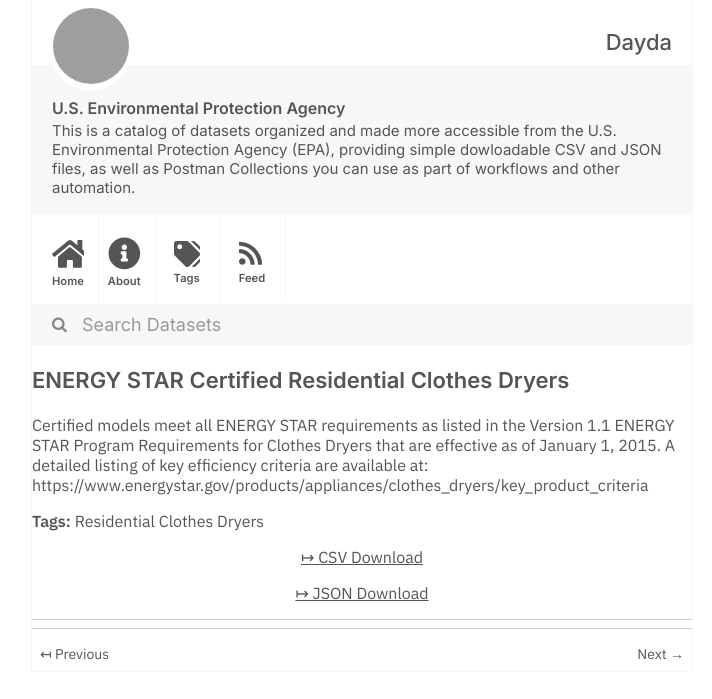
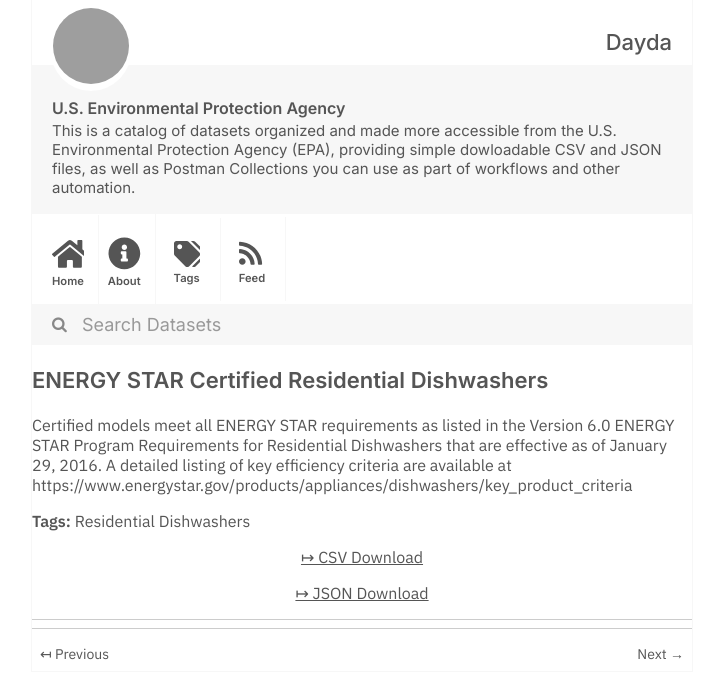
Before and after one commit to dayda-entities/us-environmental-protection-agency, a Jekyll site: the page built from _posts/2020-11-12-energy-star-certified-resident.md, in a window 1280 px wide, cut to the strip 0-699 px from the top of the page. Shown: the whole strip, without its empty margins (278-990 px from the left). Built offline with Jekyll 4.4.1, drawn with Linux system fonts in a browser that asks for light colours; grey boxes are pictures that could not be loaded.

```diff
--- a/_posts/2020-11-12-energy-star-certified-resident.md
+++ b/_posts/2020-11-12-energy-star-certified-resident.md
@@ -1,15 +1,15 @@
 ---
-title: ENERGY STAR Certified Residential Clothes Dryers
-created: '2020-11-12T14:52:34.755844'
-modified: '2021-05-15T10:46:48.914701'
+title: ENERGY STAR Certified Residential Dishwashers
+created: '2020-11-12T14:52:08.943654'
+modified: '2021-05-15T10:44:48.466079'
 state: active
 type: dataset
 tags:
-  - Residential Clothes Dryers
+  - Residential Dishwashers
 groups: []
-csv_url: 'https://data.energystar.gov/api/views/t9u7-4d2j/rows.csv?accessType=DOWNLOAD'
-json_url: 'https://data.energystar.gov/api/views/t9u7-4d2j/rows.json?accessType=DOWNLOAD'
+csv_url: 'https://data.energystar.gov/api/views/58b3-559d/rows.csv?accessType=DOWNLOAD'
+json_url: 'https://data.energystar.gov/api/views/58b3-559d/rows.json?accessType=DOWNLOAD'
 layout: post
 
 ---
-Certified models meet all ENERGY STAR requirements as listed in the Version 1.1 ENERGY STAR Program Requirements for Clothes Dryers that are effective as of January 1, 2015. A detailed listing of key efficiency criteria are available at: https://www.energystar.gov/products/appliances/clothes_dryers/key_product_criteria
+Certified models meet all ENERGY STAR requirements as listed in the Version 6.0 ENERGY STAR Program Requirements for Residential Dishwashers that are effective as of January 29, 2016. A detailed listing of key efficiency criteria are available at https://www.energystar.gov/products/appliances/dishwashers/key_product_criteria
```
